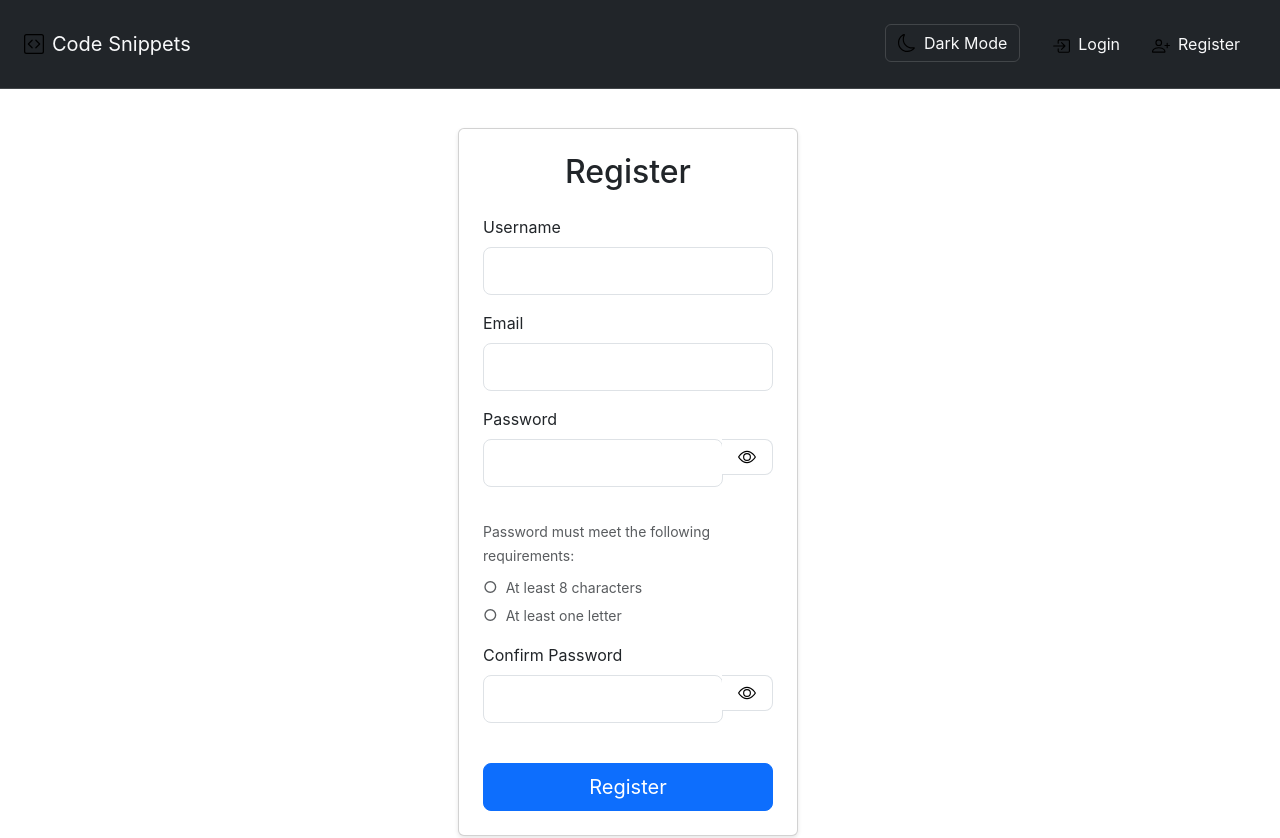
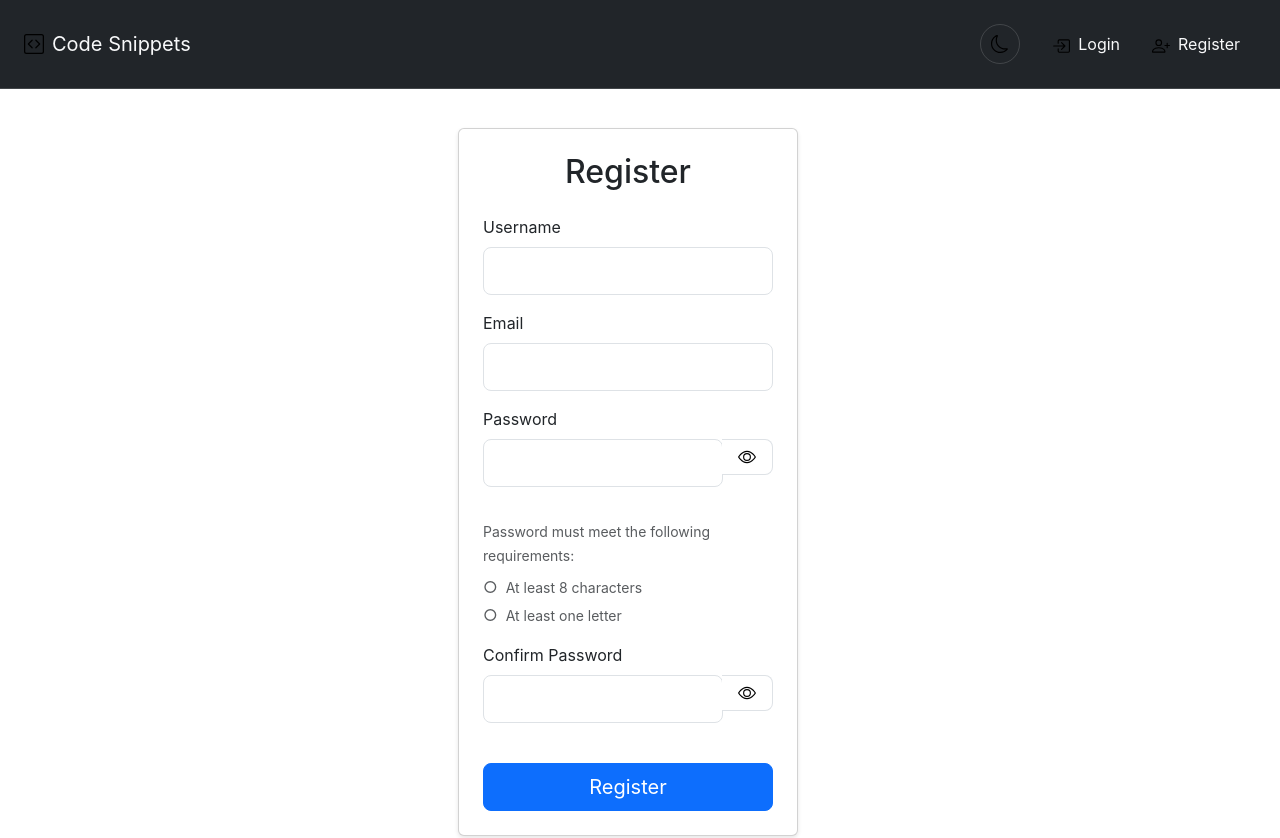
Before and after one commit to hsu022210/Snippets-frontend, a React (Vite) app: page /register in a window 1280 px wide. Shown: the top 838 px of the page. Built offline with nearby package versions, Linux system fonts and the light colour scheme.

Commit message:
update theme toggler

```diff
--- a/src/components/Navigation.jsx
+++ b/src/components/Navigation.jsx
@@ -100,18 +100,20 @@ const Navigation = () => {
                 <Button
                   variant="outline-light"
                   size="md"
-                  className="me-3 d-flex align-items-center theme-toggle-btn"
+                  className="me-3 theme-toggle-btn"
                   onClick={(e) => {
+                    e.currentTarget.blur();
                     toggleTheme();
-                    e.target.blur();
                   }}
+                  aria-label={`Switch to ${isDark ? 'light' : 'dark'} mode`}
                 >
-                  {isDark ? (
-                    <Sun className="me-2" size={18} />
-                  ) : (
-                    <Moon className="me-2" size={18} />
-                  )}
-                  {isDark ? 'Light' : 'Dark'} Mode
+                  <div className="theme-icon-wrapper">
+                    {isDark ? (
+                      <Sun className="theme-icon" size={18} />
+                    ) : (
+                      <Moon className="theme-icon" size={18} />
+                    )}
+                  </div>
                 </Button>
               </Nav.Item>
               {user ? (
--- a/src/styles/components/_navigation.scss
+++ b/src/styles/components/_navigation.scss
@@ -63,21 +63,62 @@
   // Theme toggle button
   .theme-toggle-btn {
     border-color: var(--bs-border-color-translucent);
-    transition: all 0.2s ease;
+    transition: all 0.3s cubic-bezier(0.4, 0, 0.2, 1);
+    position: relative;
+    overflow: hidden;
+    width: 40px;
+    height: 40px;
+    padding: 0;
+    border-radius: 50%;
+    display: flex;
+    align-items: center;
+    justify-content: center;
 
     &:hover,
     &:focus {
       background-color: rgba(255, 255, 255, 0.1);
       border-color: var(--bs-light);
-      transform: translateY(-1px);
+      transform: translateY(-1px) scale(1.05);
+      box-shadow: 0 2px 8px rgba(0, 0, 0, 0.15);
     }
 
-    svg {
-      transition: transform 0.2s ease;
+    &:active {
+      transform: translateY(0) scale(0.95);
+      box-shadow: none;
     }
 
-    &:hover svg {
-      transform: rotate(15deg);
+    .theme-icon-wrapper {
+      position: relative;
+      display: flex;
+      align-items: center;
+      justify-content: center;
+      transition: transform 0.5s cubic-bezier(0.4, 0, 0.2, 1);
+    }
+
+    .theme-icon {
+      transition: transform 0.5s cubic-bezier(0.4, 0, 0.2, 1);
+    }
+
+    &:hover .theme-icon {
+      transform: rotate(360deg);
+    }
+
+    &::after {
+      content: '';
+      position: absolute;
+      top: 50%;
+      left: 50%;
+      width: 100%;
+      height: 100%;
+      background: radial-gradient(circle, rgba(255, 255, 255, 0.1) 0%, transparent 70%);
+      transform: translate(-50%, -50%) scale(0);
+      opacity: 0;
+      transition: transform 0.3s ease, opacity 0.3s ease;
+    }
+
+    &:active::after {
+      transform: translate(-50%, -50%) scale(2);
+      opacity: 1;
     }
   }
 
```
Also changed, not shown: 1 other file (tests, documents, lock files or other folders).
